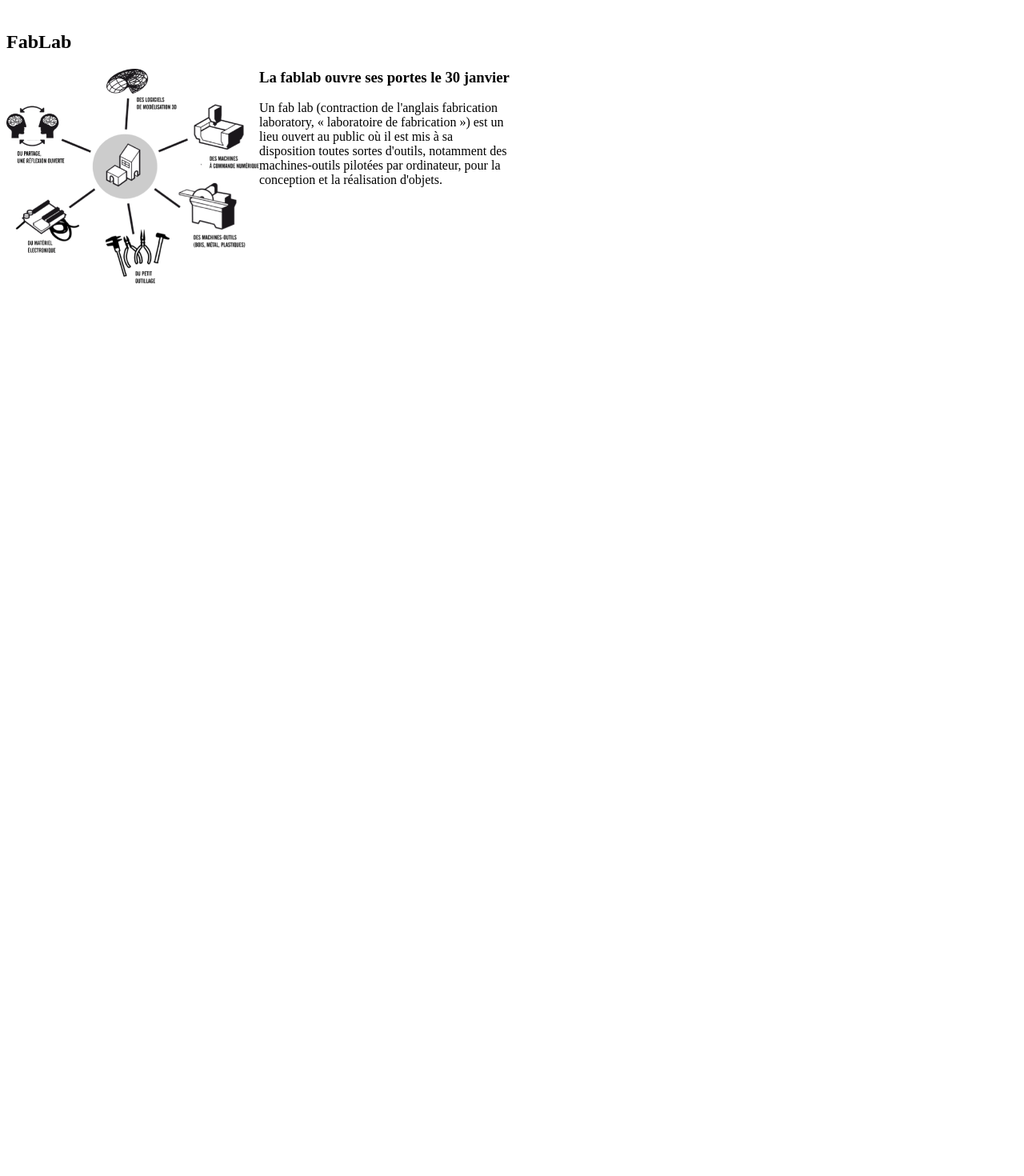
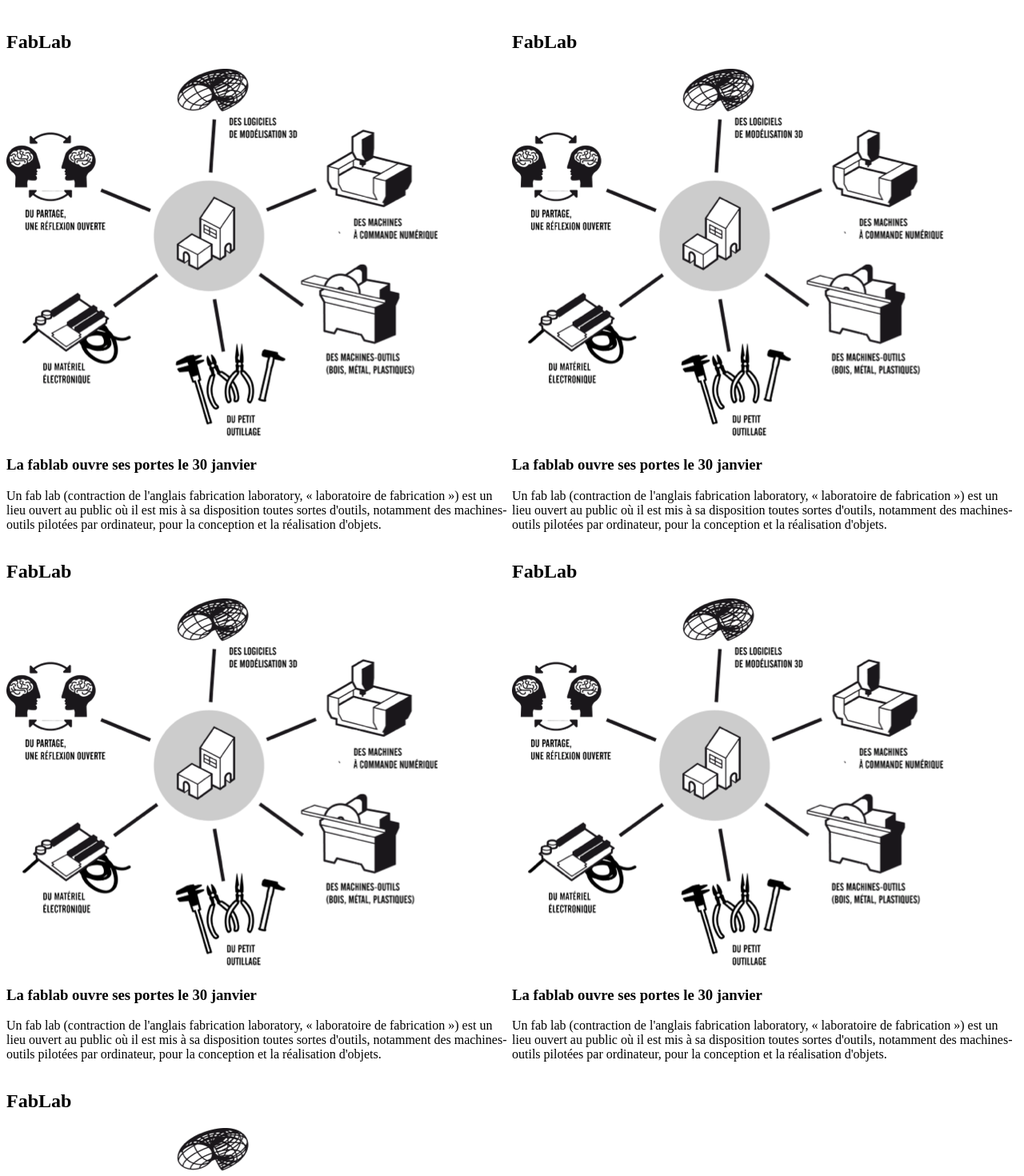
Before and after one commit to Boyquotes/exocss, a plain HTML site: page selecteur.html in a window 1280 px wide. Shown: the part 61-1531 px from the top of the page at 80% size. Before the commit the page ends 800 px from the top, so only its background shows below. Drawn offline with Linux system fonts and the light colour scheme.

Commit message:
Ajout d'articles

```diff
--- a/selecteur.html
+++ b/selecteur.html
@@ -15,11 +15,43 @@
 
     <div>
         <h2>FabLab</h2>
-        <p>
-          <img src="./assets/images/fablab.png" alt="FabLab de Perpignan">
+          <img src="./assets/images/fablab.png" alt="FabLab de Perpignan" />
           <h3>La fablab ouvre ses portes le <span>30 janvier</span></h3>
-          Un fab lab (contraction de l'anglais fabrication laboratory, « laboratoire de fabrication ») est un lieu ouvert au public où il est mis à sa disposition toutes sortes d'outils, notamment des machines-outils pilotées par ordinateur, pour la conception et la réalisation d'objets.
-        </p>
+          <p>
+            Un fab lab (contraction de l'anglais fabrication laboratory, « laboratoire de fabrication ») est un lieu ouvert au public où il est mis à sa disposition toutes sortes d'outils, notamment des machines-outils pilotées par ordinateur, pour la conception et la réalisation d'objets.
+          </p>
+    </div>
+    <div>
+        <h2>FabLab</h2>
+          <img src="./assets/images/fablab.png" alt="FabLab de Perpignan" />
+          <h3>La fablab ouvre ses portes le <span>30 janvier</span></h3>
+          <p>
+            Un fab lab (contraction de l'anglais fabrication laboratory, « laboratoire de fabrication ») est un lieu ouvert au public où il est mis à sa disposition toutes sortes d'outils, notamment des machines-outils pilotées par ordinateur, pour la conception et la réalisation d'objets.
+          </p>
+    </div>
+    <div>
+        <h2>FabLab</h2>
+          <img src="./assets/images/fablab.png" alt="FabLab de Perpignan" />
+          <h3>La fablab ouvre ses portes le <span>30 janvier</span></h3>
+          <p>
+            Un fab lab (contraction de l'anglais fabrication laboratory, « laboratoire de fabrication ») est un lieu ouvert au public où il est mis à sa disposition toutes sortes d'outils, notamment des machines-outils pilotées par ordinateur, pour la conception et la réalisation d'objets.
+          </p>
+    </div>
+    <div>
+        <h2>FabLab</h2>
+          <img src="./assets/images/fablab.png" alt="FabLab de Perpignan" />
+          <h3>La fablab ouvre ses portes le <span>30 janvier</span></h3>
+          <p>
+            Un fab lab (contraction de l'anglais fabrication laboratory, « laboratoire de fabrication ») est un lieu ouvert au public où il est mis à sa disposition toutes sortes d'outils, notamment des machines-outils pilotées par ordinateur, pour la conception et la réalisation d'objets.
+          </p>
+    </div>
+    <div>
+        <h2>FabLab</h2>
+          <img src="./assets/images/fablab.png" alt="FabLab de Perpignan" />
+          <h3>La fablab ouvre ses portes le <span>30 janvier</span></h3>
+          <p>
+            Un fab lab (contraction de l'anglais fabrication laboratory, « laboratoire de fabrication ») est un lieu ouvert au public où il est mis à sa disposition toutes sortes d'outils, notamment des machines-outils pilotées par ordinateur, pour la conception et la réalisation d'objets.
+          </p>
     </div>
 
   </div>
```
Also changed, not shown: 1 other file.
